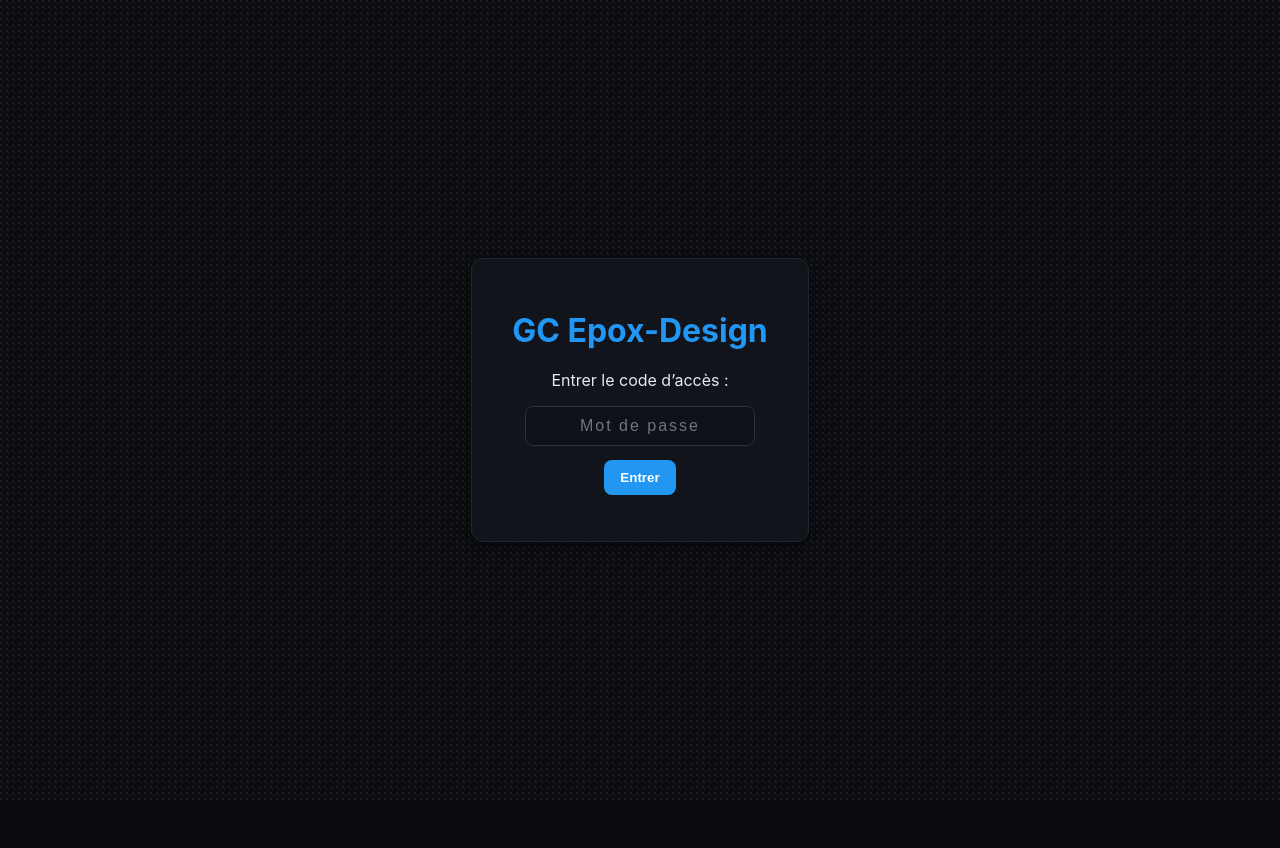
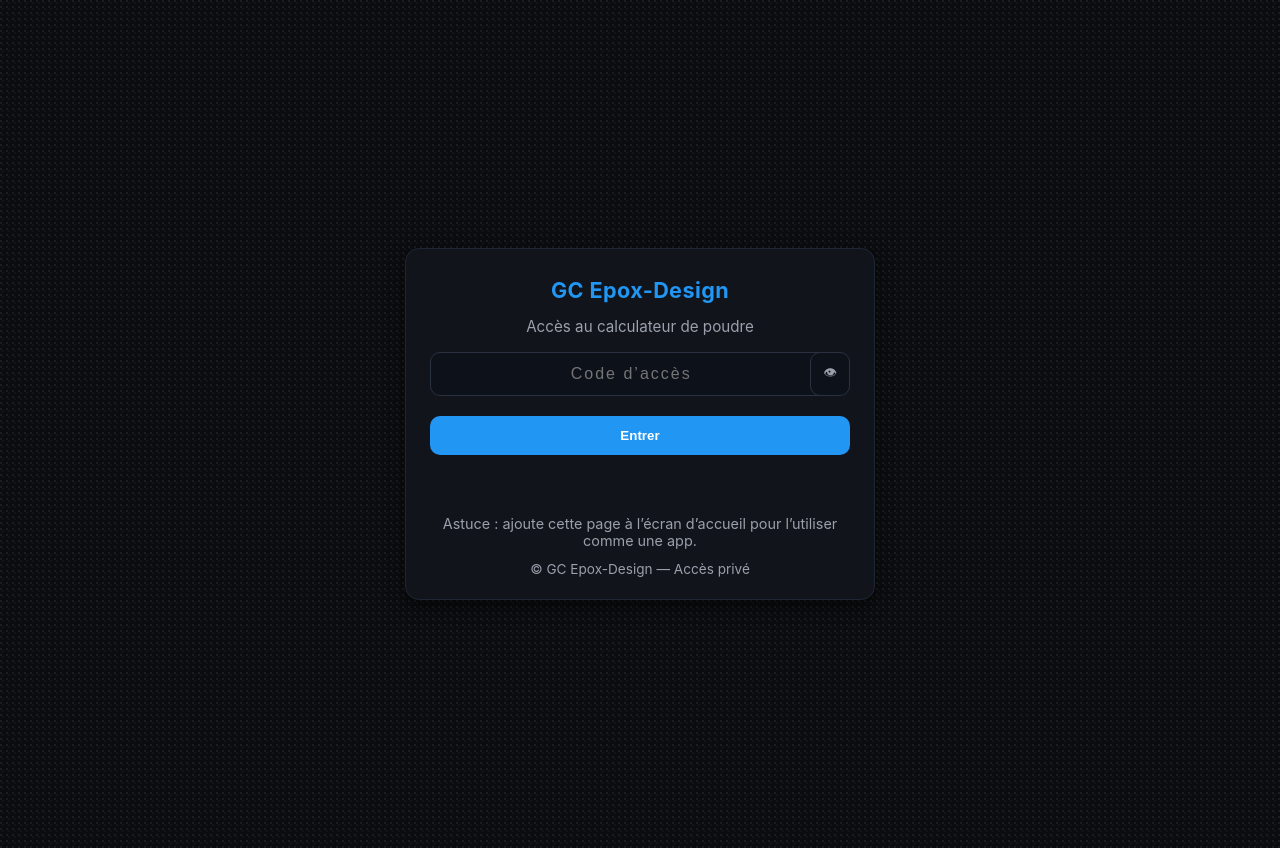
Before and after one commit to guillaume67160/Calculateur-poudre, a plain HTML site: page index.html in a window 1280 px wide. Before the commit the page ends 800 px from the top, so only its background shows below. Drawn offline with Linux system fonts and the light colour scheme.

Commit message:
Update index.html

```diff
--- a/index.html
+++ b/index.html
@@ -4,90 +4,219 @@
   <meta charset="UTF-8" />
   <meta name="viewport" content="width=device-width, initial-scale=1" />
   <title>Accès GC Epox-Design</title>
+  <meta name="description" content="Accès sécurisé au calculateur de poudre – GC Epox-Design.">
+  <meta name="theme-color" content="#2196f3" />
+
+  <!-- PWA -->
+  <link rel="manifest" href="manifest.webmanifest">
+  <link rel="icon" href="icon-192.png">
+
   <style>
-    body {
+    :root {
+      --bg: #0b0c0f;          /* fond carbone */
+      --text: #e6e9ef;
+      --muted: #9aa0ac;
+      --card: #11141a;
+      --border: #1f2633;
+      --primary: #2196f3;     /* bleu lumineux */
+      --primary-ink: #ffffff;
+    }
+
+    /* Fond carbone texturé */
+    html, body {
+      height: 100%;
       margin: 0;
-      height: 100vh;
-      display: flex;
-      align-items: center;
-      justify-content: center;
-      flex-direction: column;
-      background-color: #0b0c0f;
+      font-family: "Inter", system-ui, -apple-system, Segoe UI, Roboto, Ubuntu, "Helvetica Neue", Arial, sans-serif;
+      color: var(--text);
+      background-color: var(--bg);
       background-image:
         radial-gradient(circle at 1px 1px, #1b1c1f 1px, transparent 0),
         radial-gradient(circle at 3px 3px, #131416 1px, transparent 0);
       background-size: 6px 6px;
-      color: #e6e9ef;
-      font-family: "Inter", system-ui, sans-serif;
     }
+
+    .wrap {
+      min-height: 100%;
+      display: grid;
+      place-items: center;
+      padding: 24px 16px;
+    }
+
     .card {
-      background: #11141a;
-      border: 1px solid #1f2633;
-      border-radius: 12px;
-      padding: 30px 40px;
+      width: 100%;
+      max-width: 420px;
+      background: var(--card);
+      border: 1px solid var(--border);
+      border-radius: 14px;
+      padding: 28px 24px 22px;
       text-align: center;
-      box-shadow: 0 3px 8px rgba(0,0,0,.6);
+      box-shadow: 0 6px 16px rgba(0,0,0,.55);
+      backdrop-filter: blur(3px);
     }
-    h1 {
-      color: #2196f3;
-      margin-bottom: 20px;
+
+    .brand {
+      display: flex;
+      flex-direction: column;
+      align-items: center;
+      gap: 10px;
+      margin-bottom: 14px;
     }
-    input {
-      padding: 10px 14px;
-      border-radius: 8px;
+
+    .brand img {
+      width: 88px; height: 88px; object-fit: contain;
+      filter: drop-shadow(0 1px 1px rgba(0,0,0,.25));
+    }
+
+    .brand h1 {
+      font-size: 1.35rem;
+      margin: 0;
+      color: var(--primary);
+      letter-spacing: .4px;
+    }
+
+    p.sub {
+      margin: 4px 0 0 0;
+      color: var(--muted);
+      font-size: .95rem;
+    }
+
+    .field {
+      margin-top: 16px;
+      display: grid;
+      gap: 8px;
+      justify-items: center;
+    }
+
+    .input-row {
+      display: grid;
+      grid-template-columns: 1fr auto;
+      gap: 8px;
+      width: 100%;
+    }
+
+    input[type="password"], input[type="text"] {
+      padding: 12px 14px;
+      border-radius: 10px;
       border: 1px solid #2a3140;
       background: #0d111a;
-      color: #e6e9ef;
-      width: 200px;
+      color: var(--text);
+      width: 100%;
       font-size: 16px;
+      letter-spacing: 2px;
       text-align: center;
-      letter-spacing: 2px;
+      transition: border .2s, box-shadow .2s;
     }
+
     input:focus {
       outline: none;
-      border-color: #2196f3;
+      border-color: var(--primary);
+      box-shadow: 0 0 0 3px rgba(33,150,243,.15);
     }
-    button {
-      margin-top: 14px;
-      padding: 10px 16px;
-      background: #2196f3;
-      color: #fff;
+
+    .toggle {
+      padding: 0 12px;
+      border: 1px solid #2a3140;
+      background: #0d111a;
+      color: var(--muted);
+      border-radius: 10px;
+      cursor: pointer;
+    }
+
+    .btn {
+      margin-top: 12px;
+      padding: 12px 16px;
+      background: var(--primary);
+      color: var(--primary-ink);
       border: none;
-      border-radius: 8px;
+      border-radius: 10px;
       font-weight: 700;
       cursor: pointer;
+      width: 100%;
+      transition: filter .15s;
     }
-    button:hover {
-      filter: brightness(1.15);
+    .btn:hover { filter: brightness(1.12); }
+
+    .msg { min-height: 22px; margin-top: 8px; color: #ff6b6b; }
+
+    .hint {
+      margin-top: 14px;
+      font-size: .9rem;
+      color: var(--muted);
     }
-    img {
-      width: 90px;
-      height: 90px;
-      margin-bottom: 10px;
+
+    footer {
+      margin-top: 12px;
+      font-size: .85rem;
+      color: var(--muted);
     }
   </style>
 </head>
 <body>
-  <div class="card">
-    <img src="logo.png" alt="Logo GC Epox-Design" onerror="this.style.display='none'">
-    <h1>GC Epox-Design</h1>
-    <p>Entrer le code d’accès :</p>
-    <input type="password" id="pass" placeholder="Mot de passe" />
-    <br>
-    <button onclick="checkPass()">Entrer</button>
-    <p id="msg" style="color:#f55;margin-top:10px;"></p>
+  <div class="wrap">
+    <div class="card">
+      <div class="brand">
+        <img src="logo.png" alt="Logo GC Epox-Design" onerror="this.style.display='none'">
+        <h1>GC Epox-Design</h1>
+        <p class="sub">Accès au calculateur de poudre</p>
+      </div>
+
+      <div class="field">
+        <label for="pass" style="display:none">Code d’accès</label>
+        <div class="input-row">
+          <input type="password" id="pass" placeholder="Code d’accès" autocomplete="current-password" />
+          <button class="toggle" id="toggle">👁</button>
+        </div>
+        <button class="btn" id="enter">Entrer</button>
+        <div class="msg" id="msg"></div>
+        <div class="hint">Astuce : ajoute cette page à l’écran d’accueil pour l’utiliser comme une app.</div>
+      </div>
+
+      <footer>© GC Epox-Design — Accès privé</footer>
+    </div>
   </div>
 
   <script>
-    function checkPass() {
-      const val = document.getElementById('pass').value.trim();
-      const msg = document.getElementById('msg');
-      if (val === "gcepoxdesign") {
-        sessionStorage.setItem("gc_access_ok", "yes");
-        window.location.href = "calculateur.html"; // redirige vers ton vrai site
+    // --- Config ---
+    const PASSWORD = "gcepoxdesign";
+    const GATE_KEY = "gc_access_ok";
+    const DEST = "calculateur.html";
+
+    // Afficher/masquer le mot de passe
+    const passEl = document.getElementById("pass");
+    const toggleEl = document.getElementById("toggle");
+    const enterEl = document.getElementById("enter");
+    const msgEl = document.getElementById("msg");
+
+    toggleEl.addEventListener("click", () => {
+      passEl.type = passEl.type === "password" ? "text" : "password";
+      toggleEl.textContent = passEl.type === "password" ? "👁" : "🙈";
+      passEl.focus();
+    });
+
+    // Entrée avec bouton et touche Enter
+    function attempt() {
+      const val = passEl.value.trim();
+      if (!val) {
+        msgEl.textContent = "Veuillez saisir le code d’accès.";
+        return;
+      }
+      if (val === PASSWORD) {
+        sessionStorage.setItem(GATE_KEY, "yes");
+        window.location.href = DEST;
       } else {
-        msg.textContent = "❌ Code incorrect";
+        msgEl.textContent = "❌ Code incorrect";
       }
+    }
+    enterEl.addEventListener("click", attempt);
+    passEl.addEventListener("keydown", (e) => {
+      if (e.key === "Enter") attempt();
+    });
+
+    // PWA: service worker
+    if ("serviceWorker" in navigator) {
+      window.addEventListener("load", () => {
+        navigator.serviceWorker.register("./sw.js").catch(console.error);
+      });
     }
   </script>
 </body>
```
